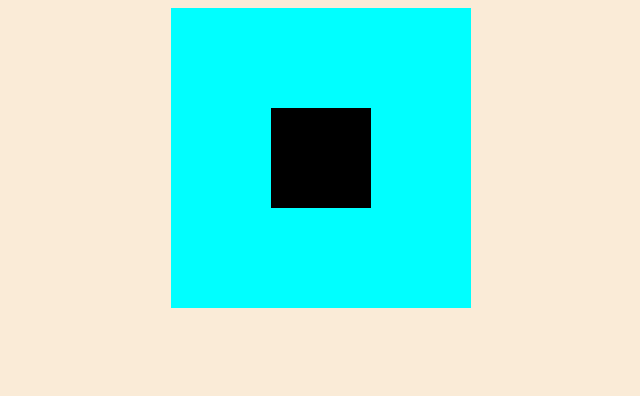
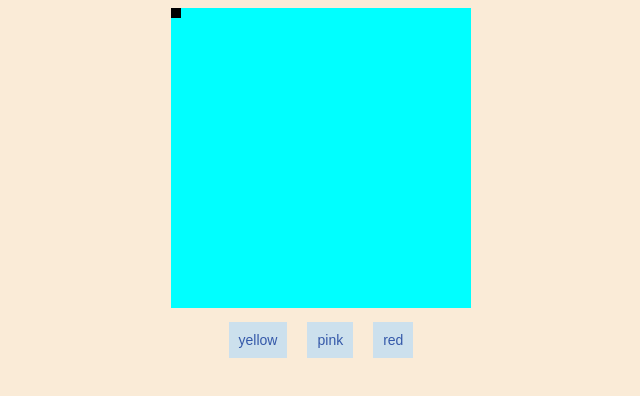
Before and after one commit to PJC-1/canvas, a plain HTML site: page index.html in a window 1280 px wide. Shown: the whole page, without its empty margins (319-959 px from the left). Drawn offline with Linux system fonts and the light colour scheme.

Commit message:
added buttons to change pen color and some style to those buttons

```diff
--- a/app.js
+++ b/app.js
@@ -1,15 +1,49 @@
-// we create a variable that grabs the canvas
+var x = 0;
+var y = 0;
 var canvas = document.getElementById('myCanvas');
-// we use the getContext method to tell the javascript that the canvas is a 2d game/animation
 var ctx = canvas.getContext('2d');
-// fillRect is a method that fills the canvas. the first number is the starting
-// location of the x-axis which starts from the very top left point of the square
-// and the farther it goes right the larger the x value. note: that in canvas there
-// are only positive numbers, any negitive values would be outside the canvas.
-// the second number in the fillRect method is the y-axis value, and this also
-// starts at the very upper left corner and as the y-value gets larger the farther
-// down the canvas it goes. the third parameter is how wide the square is and the
-// fourth parameter is the height of the square being drawn onto the canvas.
-// mess around with the numbers to see it's effects, an example is
-// ctx.fillRect(100,100,100,100) would be centered.
-ctx.fillRect(100,100,100,100);
+
+// declaring a function that will change the color of the drawing
+// their might be a better way to change the color, like to be able to
+// somehow access the color picker.
+function yellow(){
+  // we use the fillStyle to set the color
+  ctx.fillStyle = "gold";
+}
+// another color function
+function pink(){
+  // we use the fillStyle to set the color
+  ctx.fillStyle = "pink";
+}
+// and another color function
+function crimson(){
+  // we use the fillStyle to set the color
+  ctx.fillStyle = "crimson";
+}
+
+function draw(){
+  ctx.fillRect(x,y,10,10);
+}
+
+setInterval(draw, 10);
+
+function move(event){
+  // right
+  if(event.keyCode === 39){
+    x += 6;
+  }
+  // left
+  if(event.keyCode === 37){
+    x -= 6;
+  }
+  // up
+  if(event.keyCode === 40){
+    y += 6;
+  }
+  // down
+  if(event.keyCode === 38){
+    y -= 6;
+  }
+}
+
+addEventListener("keydown", move);
--- a/index.html
+++ b/index.html
@@ -5,10 +5,14 @@
         <title>canvas sample</title>
     </head>
     <body>
-        <!-- the canvas tag creates an empty space where the canvas will be -->
         <canvas id="myCanvas" width="300" height="300"></canvas>
-        <!-- you have to make sure the script is run after the canvas or else -->
-        <!-- the script wont be able to find the canvas -->
+        <br>
+        <!-- added a button to change drawing color -->
+        <button onclick="yellow()">yellow</buton>
+        <button onclick="pink()">pink</buton>
+        <button onclick="crimson()">red</buton>
+
+
         <script type="text/javascript" src="app.js"></script>
     </body>
 </html>
--- a/style.css
+++ b/style.css
@@ -2,6 +2,20 @@ body{
   background: antiquewhite;
   text-align: center;
 }
+button{
+  color: #3458a9;
+  border-radius: 0;
+  border: none;
+  font-family: sans-serif;
+  padding: 10px;
+  margin: 10px;
+  font-size: 14px;
+  text-decoration: none;
+  background: #cce0ed;
+}
+button:hover{
+  background-color: #91f7db;
+}
 canvas{
   background: aqua;
 }
```
